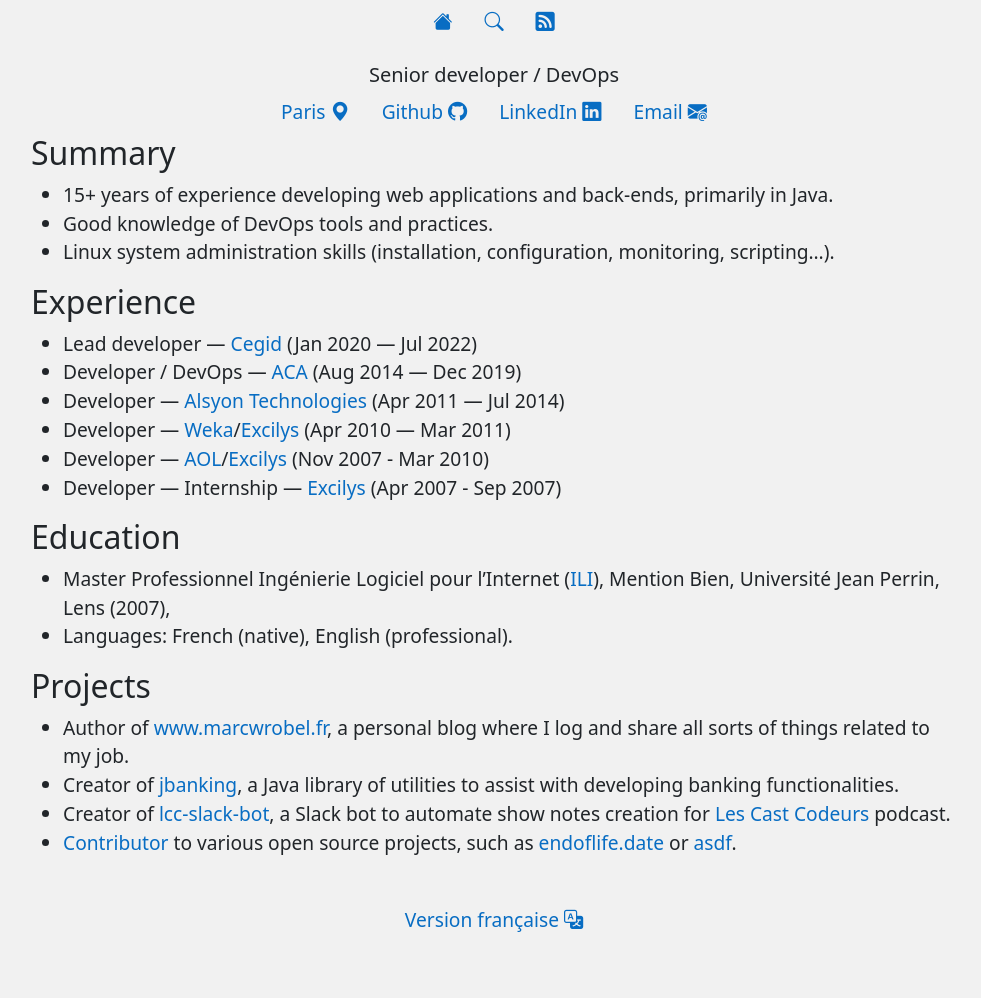
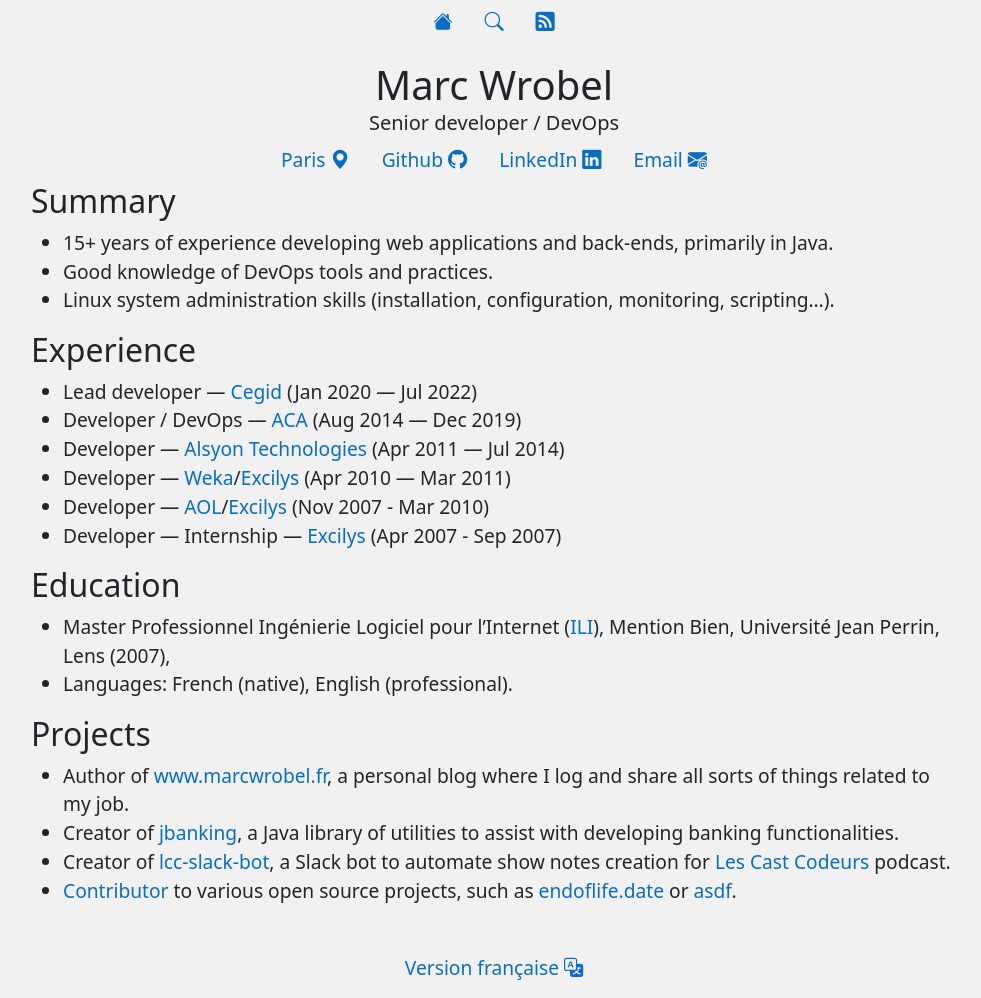
Before and after one commit to marcwrobel/marcwrobel.github.io, a Jekyll site: the page built from about.md, in a window 1280 px wide. Shown: the whole page, without its empty margins (146-1127 px from the left). Built offline with Jekyll 4.4.1, drawn with Linux system fonts in a browser that asks for light colours; before the commit the page ends 950 px from its top, so only the background shows below that.

Commit message:
Correction du template about-me.html

```diff
--- a/_layouts/about-me.html
+++ b/_layouts/about-me.html
@@ -8,7 +8,7 @@
     <div class="col-sm-12 col-lg-10 py-3 mx-auto">
       <article itemscope itemtype="https://schema.org/Person">
         <header class="text-center">
-          <h1 itemprop="name" class="mb-0">{{ author.name }}</h1>
+          <h1 itemprop="name" class="mb-0">{{ site.author.name }}</h1>
           <small class="h5">{{ page.subtitle }}</small>
 
           {%- assign icon_size = "1" -%}
```
